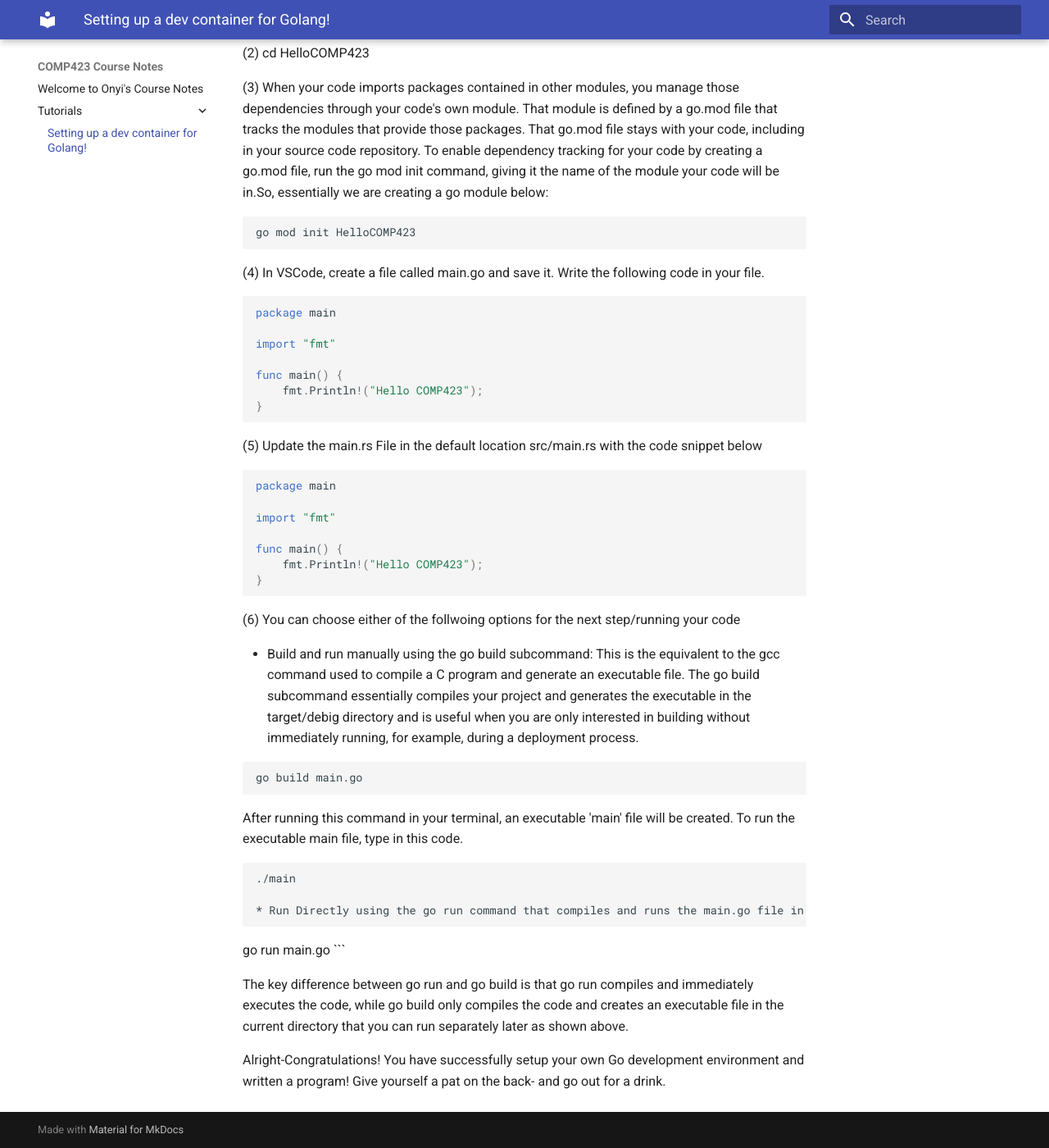
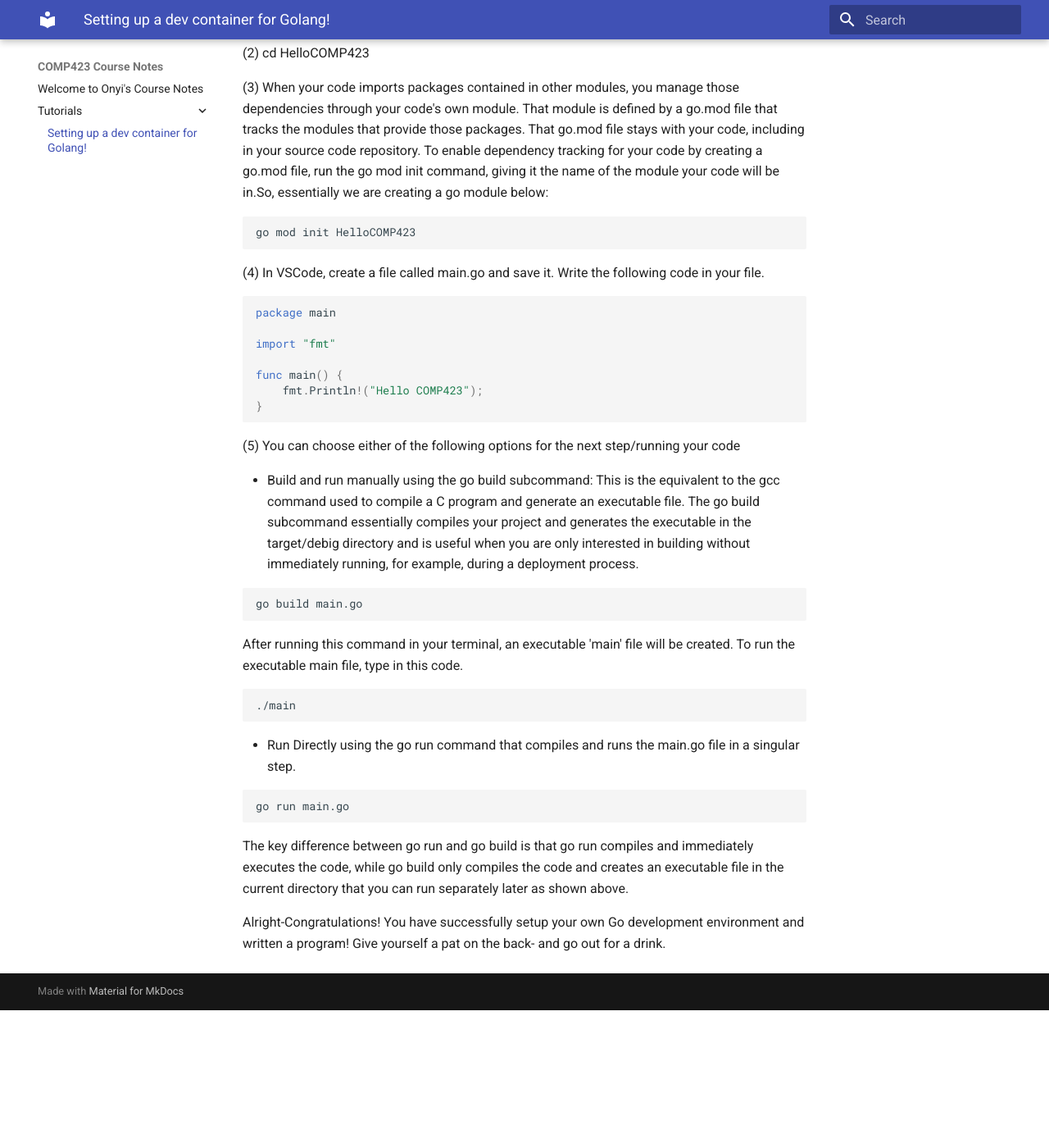
Before and after one commit to igtricia/comp423-course-notes, an MkDocs documentation site: the page built from docs/tutorials/go-setup.md, in a window 1280 px wide and 1400 px high, scrolled down 2528 px. Shown: the whole window at 82% size. Built offline with MkDocs 1.6.1 and Material for MkDocs 9.7.7, drawn with Linux system fonts in a browser that asks for light colours; after the commit the page ends 3760 px from its top, so only the background shows below that.

Commit message:
Committing final touches.

````diff
--- a/docs/tutorials/go-setup.md
+++ b/docs/tutorials/go-setup.md
@@ -88,10 +88,10 @@ Run the following commands in your terminal(inside the dev container)
 (3) When your code imports packages contained in other modules, you manage those dependencies through your code's own module. That module is defined by a go.mod file that tracks the modules that provide those packages. That go.mod file stays with your code, including in your source code repository. To enable dependency tracking for your code by creating a go.mod file, run the go mod init command, giving it the name of the module your code will be in.So, essentially we are creating a go module below:
 ```
 go mod init HelloCOMP423
-
 ```
 (4) In VSCode, create a file called main.go and save it. Write the following code in your file.
 ```go
+
 package main
 
 import "fmt"
@@ -100,17 +100,7 @@ func main() {
     fmt.Println!("Hello COMP423");
 }
 ```
-(5) Update the main.rs File in the default location src/main.rs with the code snippet below
-```go
-package main
-
-import "fmt"
-
-func main() {
-    fmt.Println!("Hello COMP423");
-}
-```
-(6) You can choose either of the follwoing options for the next step/running your code
+(5) You can choose either of the following options for the next step/running your code
 
 * Build and run manually using the go build subcommand: This is the equivalent to the gcc command used to compile a C program and generate an executable file. The go build subcommand essentially compiles your project and generates the executable in the target/debig directory and is useful when you are only interested in building without immediately running, for example, during a deployment process.
 
@@ -120,6 +110,7 @@ go build main.go
 After running this command in your terminal, an executable 'main' file will be created. To run the executable main file, type in this code.
 ```
 ./main
+```
 
 * Run Directly using the go run command that compiles and runs the main.go file in a singular step.
 
````
